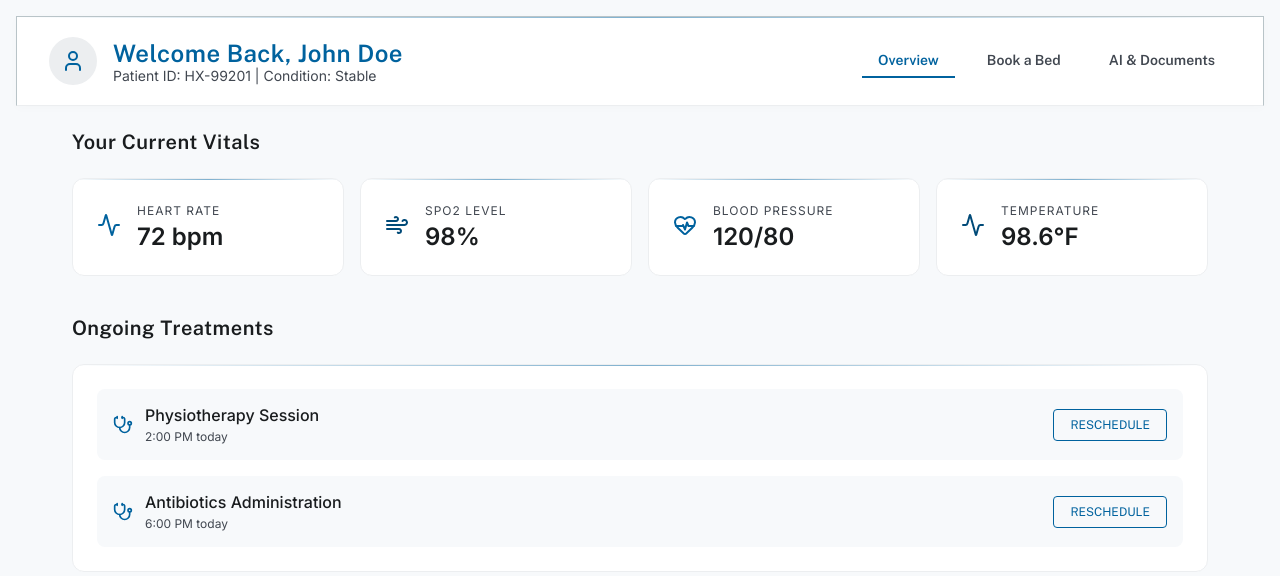
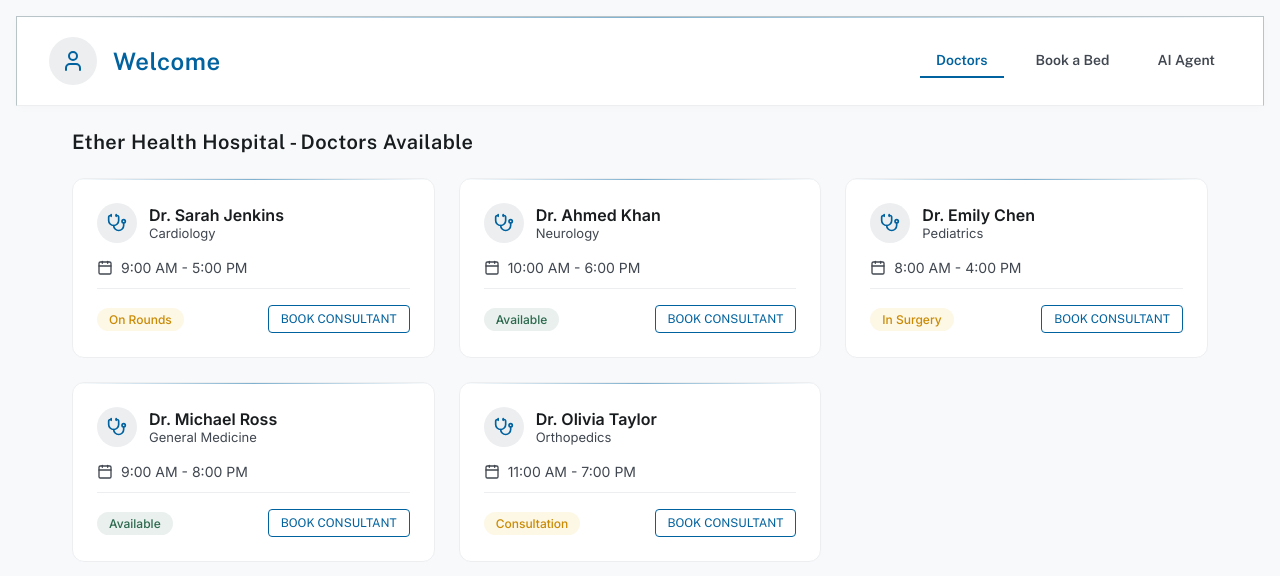
Before and after one commit to Sanskriti0605/CRISIS-OPS-TERMINAL, a React (Vite) app: page /patient-dashboard in a window 1280 px wide. Shown: the top 576 px of the page. Built offline with nearby package versions, Linux system fonts and the light colour scheme.

Commit message:
Enhance Patient Portal: Skip login screen, expand manual KYC form, center AI agent, and add hospital FAQ logic

```diff
--- a/src/pages/PatientDashboard.jsx
+++ b/src/pages/PatientDashboard.jsx
@@ -1,8 +1,8 @@
 import React, { useState } from 'react';
-import { User, Activity, FileText, Bed, MessageSquare, DownloadCloud, Stethoscope, Send, CheckCircle, Clock, Wind, HeartPulse } from 'lucide-react';
+import { User, Activity, FileText, Bed, MessageSquare, DownloadCloud, Stethoscope, Send, CheckCircle, Clock, Wind, HeartPulse, Upload, Users, Calendar } from 'lucide-react';
 
 export default function PatientDashboard() {
-    const [activeTab, setActiveTab] = useState('overview');
+    const [activeTab, setActiveTab] = useState('doctors');
     const [chatMessages, setChatMessages] = useState([
         { text: "Hello John! I am your AI Health Assistant. How can I help you today?", isBot: true, isAction: false }
     ]);
@@ -15,6 +15,8 @@ export default function PatientDashboard() {
     const [isFetchingDocs, setIsFetchingDocs] = useState(false);
     const [isThinking, setIsThinking] = useState(false);
     const [bookingStatus, setBookingStatus] = useState(null); // null | 'processing' | 'success' | 'kyc-required'
+    const [kycMethod, setKycMethod] = useState(null);
+    const [manualKycData, setManualKycData] = useState({ name: '', age: '', gender: 'Male', idType: 'Aadhar', file: null });
     const [hasSyncedDocs, setHasSyncedDocs] = useState(false);
     const [beds, setBeds] = useState([
         { id: 101, type: "General Ward", price: "₹4,000/day", status: "available" },
@@ -24,6 +26,14 @@ export default function PatientDashboard() {
     ]);
 
     const filteredBeds = beds.filter(b => wardFilter === 'All Wards' || b.type.includes(wardFilter));
+
+    const doctorsList = [
+        { id: 1, name: "Dr. Sarah Jenkins", specialty: "Cardiology", status: "On Rounds", time: "9:00 AM - 5:00 PM" },
+        { id: 2, name: "Dr. Ahmed Khan", specialty: "Neurology", status: "Available", time: "10:00 AM - 6:00 PM" },
+        { id: 3, name: "Dr. Emily Chen", specialty: "Pediatrics", status: "In Surgery", time: "8:00 AM - 4:00 PM" },
+        { id: 4, name: "Dr. Michael Ross", specialty: "General Medicine", status: "Available", time: "9:00 AM - 8:00 PM" },
+        { id: 5, name: "Dr. Olivia Taylor", specialty: "Orthopedics", status: "Consultation", time: "11:00 AM - 7:00 PM" },
+    ];
 
     const fetchDigilockerDocs = () => {
         setIsFetchingDocs(true);
@@ -36,8 +46,40 @@ export default function PatientDashboard() {
             setIsFetchingDocs(false);
             if (bookingStatus === 'kyc-required') {
                 setBookingStatus(null);
+                setKycMethod(null);
             }
         }, 2000);
+    };
+
+    const handleManualSubmit = (e) => {
+        e.preventDefault();
+        setIsFetchingDocs(true);
+        setTimeout(() => {
+            setHasSyncedDocs(true);
+            setIsFetchingDocs(false);
+            if (bookingStatus === 'kyc-required') {
+                setBookingStatus(null);
+                setKycMethod(null);
+            }
+        }, 1500);
+    };
+
+    const handleBookConsultation = async (doctor) => {
+        if (!hasSyncedDocs) {
+            setBookingStatus('kyc-required');
+            return;
+        }
+
+        setBookingStatus('processing');
+        await new Promise(resolve => setTimeout(resolve, 1500));
+
+        // Save booking to localStorage for Staff Terminal to read
+        const newBooking = { bedId: 'N/A', type: `Consultation - ${doctor.name}`, patient: manualKycData.name || 'John Doe', time: new Date().toLocaleTimeString([], {hour: '2-digit', minute:'2-digit'}) };
+        const savedBookings = JSON.parse(localStorage.getItem('recentBookings') || '[]');
+        localStorage.setItem('recentBookings', JSON.stringify([newBooking, ...savedBookings]));
+
+        setBookingStatus('success');
+        setTimeout(() => setBookingStatus(null), 3000); // clear notification
     };
 
     const handleBookBed = async (bedRequest) => {
@@ -138,6 +180,12 @@ export default function PatientDashboard() {
         else if (lowerText.includes('discharge') || lowerText.includes('leave') || lowerText.includes('home')) {
              botReply = "Discharge procedures usually take a couple of hours after the doctor's final approval. Your records indicate you might be eligible soon.";
         }
+        else if (lowerText.includes('good') || lowerText.includes('experienced') || lowerText.includes('qualified')) {
+             botReply = "Ether Health only employs top-tier, board-certified medical professionals. Our doctors are highly experienced and rank among the best in the region.";
+        }
+        else if (lowerText.includes('clean') || lowerText.includes('hygiene') || lowerText.includes('safe')) {
+             botReply = "Our hospital maintains rigorous hygiene standards. All wards and operating theaters are sanitized regularly, ensuring a spotless and safe environment.";
+        }
         else if (lowerText.includes('thank')) {
              botReply = "You're completely welcome! Wishing you a speedy recovery. Let me know if there's anything else you need.";
         }
@@ -160,59 +208,53 @@ export default function PatientDashboard() {
                         <User size={24} />
                     </div>
                     <div>
-                        <h1 style={{ fontSize: '24px', fontWeight: 600, color: 'var(--accent-primary)', textTransform: 'capitalize' }}>Welcome back, John Doe</h1>
-                        <div style={{ fontSize: '14px', color: 'var(--text-secondary)' }}>Patient ID: HX-99201 | Condition: Stable</div>
+                        <h1 style={{ fontSize: '24px', fontWeight: 600, color: 'var(--accent-primary)', textTransform: 'capitalize' }}>
+                            Welcome
+                        </h1>
                     </div>
                 </div>
                 <div style={{ display: 'flex', gap: '16px' }}>
-                    <button onClick={() => setActiveTab('overview')} className={`tab-btn ${activeTab === 'overview' ? 'active' : ''}`}>Overview</button>
+                    <button onClick={() => setActiveTab('doctors')} className={`tab-btn ${activeTab === 'doctors' ? 'active' : ''}`}>Doctors</button>
                     <button onClick={() => setActiveTab('beds')} className={`tab-btn ${activeTab === 'beds' ? 'active' : ''}`}>Book a Bed</button>
-                    <button onClick={() => setActiveTab('ai')} className={`tab-btn ${activeTab === 'ai' ? 'active' : ''}`}>AI & Documents</button>
+                    <button onClick={() => setActiveTab('ai')} className={`tab-btn ${activeTab === 'ai' ? 'active' : ''}`}>AI Agent</button>
                 </div>
             </header>
 
             {/* Main Content */}
             <div style={{ padding: '24px 32px', display: 'flex', flexDirection: 'column', gap: '24px', flex: 1, maxWidth: 1200, margin: '0 auto', width: '100%' }}>
 
-                {activeTab === 'overview' && (
+
+
+                {activeTab === 'doctors' && (
                     <>
-                        <h2 style={{ fontSize: 20, fontWeight: 600, color: 'var(--text-primary)' }}>Your Current Vitals</h2>
-                        <div style={{ display: 'grid', gridTemplateColumns: 'repeat(auto-fit, minmax(200px, 1fr))', gap: '16px' }}>
-                            {[
-                                { label: "Heart Rate", value: "72 bpm", icon: <Activity />, color: "var(--accent-primary)" },
-                                { label: "SpO2 Level", value: "98%", icon: <Wind />, color: "var(--accent-hover)" },
-                                { label: "Blood Pressure", value: "120/80", icon: <HeartPulse />, color: "var(--accent-primary)" },
-                                { label: "Temperature", value: "98.6°F", icon: <Activity />, color: "var(--accent-hover)" }
-                            ].map((v, i) => (
-                                <div key={i} className="glass-panel" style={{ padding: 24, borderRadius: 12, background: 'var(--bg-card)', border: '1px solid var(--bg-nav)', display: 'flex', alignItems: 'center', gap: 16 }}>
-                                    <div style={{ color: v.color }}>{v.icon}</div>
-                                    <div>
-                                        <div style={{ fontSize: 12, color: 'var(--text-secondary)', textTransform: 'uppercase', letterSpacing: 1 }}>{v.label}</div>
-                                        <div style={{ fontSize: 24, fontWeight: 700, marginTop: 4 }}>{v.value}</div>
+                        <div style={{ display: 'flex', justifyContent: 'space-between', alignItems: 'center' }}>
+                            <h2 style={{ fontSize: 20, fontWeight: 600, color: 'var(--text-primary)' }}>Ether Health Hospital - Doctors Available</h2>
+                        </div>
+                        <div style={{ display: 'grid', gridTemplateColumns: 'repeat(auto-fit, minmax(300px, 1fr))', gap: '24px' }}>
+                            {doctorsList.map((doc) => (
+                                <div key={doc.id} className="glass-panel" style={{ background: 'var(--bg-card)', borderRadius: 12, padding: 24, border: '1px solid var(--bg-nav)' }}>
+                                    <div style={{ display: 'flex', justifyContent: 'space-between', marginBottom: 16 }}>
+                                        <div style={{ display: 'flex', alignItems: 'center', gap: 12 }}>
+                                            <div style={{ width: 40, height: 40, borderRadius: '50%', background: 'var(--bg-nav)', color: 'var(--accent-primary)', display: 'flex', alignItems: 'center', justifyContent: 'center' }}>
+                                                <Stethoscope size={20} />
+                                            </div>
+                                            <div>
+                                                <div style={{ fontWeight: 600, fontSize: 16 }}>{doc.name}</div>
+                                                <div style={{ fontSize: 13, color: 'var(--text-secondary)' }}>{doc.specialty}</div>
+                                            </div>
+                                        </div>
+                                    </div>
+                                    <div style={{ display: 'flex', alignItems: 'center', gap: 8, fontSize: 14, marginBottom: 12, color: 'var(--text-secondary)' }}>
+                                        <Calendar size={16} /> {doc.time}
+                                    </div>
+                                    <div style={{ display: 'flex', alignItems: 'center', justifyContent: 'space-between', borderTop: '1px solid var(--bg-nav)', paddingTop: 16, marginTop: 'auto' }}>
+                                        <span style={{ fontSize: 12, padding: '4px 12px', borderRadius: 12, fontWeight: 500, background: doc.status === 'Available' ? 'rgba(44, 105, 78, 0.1)' : 'rgba(234, 179, 8, 0.1)', color: doc.status === 'Available' ? '#2c694e' : '#ca8a04' }}>
+                                            {doc.status}
+                                        </span>
+                                        <button className="btn-outline" style={{ fontSize: 12, padding: '6px 12px' }} onClick={() => handleBookConsultation(doc)}>Book Consultant</button>
                                     </div>
                                 </div>
                             ))}
-                        </div>
-
-                        <h2 style={{ fontSize: 20, fontWeight: 600, color: 'var(--text-primary)', marginTop: 16 }}>Ongoing Treatments</h2>
-                        <div className="glass-panel" style={{ background: 'var(--bg-card)', borderRadius: 12, padding: 24, border: '1px solid var(--bg-nav)' }}>
-                            <div style={{ display: 'flex', flexDirection: 'column', gap: 16 }}>
-                                {[
-                                    { name: "Physiotherapy Session", time: "2:00 PM today", status: "upcoming" },
-                                    { name: "Antibiotics Administration", time: "6:00 PM today", status: "upcoming" }
-                                ].map((t, i) => (
-                                    <div key={i} style={{ display: 'flex', justifyContent: 'space-between', alignItems: 'center', padding: '16px', background: 'var(--bg-main)', borderRadius: 8 }}>
-                                        <div style={{ display: 'flex', alignItems: 'center', gap: 12 }}>
-                                            <Stethoscope size={20} color="var(--accent-primary)" />
-                                            <div>
-                                                <div style={{ fontWeight: 500 }}>{t.name}</div>
-                                                <div style={{ fontSize: 12, color: 'var(--text-secondary)', marginTop: 4 }}>{t.time}</div>
-                                            </div>
-                                        </div>
-                                        <button className="btn-outline" style={{ fontSize: 12 }}>Reschedule</button>
-                                    </div>
-                                ))}
-                            </div>
                         </div>
                     </>
                 )}
@@ -262,34 +304,10 @@ export default function PatientDashboard() {
                 )}
 
                 {activeTab === 'ai' && (
-                    <div style={{ display: 'flex', gap: '24px', height: '65vh' }}>
-
-                        {/* Digilocker Panel */}
-                        <div className="glass-panel" style={{ flex: 1, background: 'var(--bg-card)', borderRadius: 12, display: 'flex', flexDirection: 'column', border: '1px solid var(--bg-nav)' }}>
-                            <div style={{ padding: 20, borderBottom: '1px solid var(--bg-nav)', display: 'flex', justifyContent: 'space-between', alignItems: 'center' }}>
-                                <div style={{ display: 'flex', alignItems: 'center', gap: 8, fontWeight: 600 }}><DownloadCloud color="var(--accent-primary)" /> DigiLocker Sync</div>
-                                <button onClick={fetchDigilockerDocs} disabled={isFetchingDocs} className="btn-primary" style={{ padding: '8px 16px', fontSize: 12 }}>
-                                    {isFetchingDocs ? 'Syncing...' : 'Sync Latest'}
-                                </button>
-                            </div>
-                            <div style={{ padding: 20, flex: 1, overflowY: 'auto', display: 'flex', flexDirection: 'column', gap: 12 }}>
-                                {digiDocs.map(doc => (
-                                    <div key={doc.id} style={{ padding: 16, background: 'var(--bg-nav)', borderRadius: 8, display: 'flex', justifyContent: 'space-between', alignItems: 'center' }}>
-                                        <div style={{ display: 'flex', alignItems: 'center', gap: 12 }}>
-                                            <FileText size={20} color="var(--text-secondary)" />
-                                            <div>
-                                                <div style={{ fontSize: 14, fontWeight: 500 }}>{doc.name}</div>
-                                                <div style={{ fontSize: 12, color: 'var(--text-secondary)', marginTop: 4 }}>Fetched: {doc.date}</div>
-                                            </div>
-                                        </div>
-                                        <CheckCircle size={16} color="#2c694e" />
-                                    </div>
-                                ))}
-                            </div>
-                        </div>
+                    <div style={{ display: 'flex', justifyContent: 'center', height: '65vh' }}>
 
                         {/* AI Assistant Chat */}
-                        <div className="glass-panel" style={{ flex: 1, background: 'var(--bg-card)', borderRadius: 12, display: 'flex', flexDirection: 'column', border: '1px solid var(--bg-nav)' }}>
+                        <div className="glass-panel" style={{ width: '100%', maxWidth: '800px', background: 'var(--bg-card)', borderRadius: 12, display: 'flex', flexDirection: 'column', border: '1px solid var(--bg-nav)' }}>
                             <div style={{ padding: 20, borderBottom: '1px solid var(--bg-nav)', display: 'flex', alignItems: 'center', gap: 8, fontWeight: 600 }}>
                                 <MessageSquare color="var(--accent-primary)" /> Sanctuary Health AI
                             </div>
@@ -364,19 +382,70 @@ export default function PatientDashboard() {
                             <>
                                 <FileText size={48} color="var(--accent-primary)" />
                                 <h3 style={{ fontSize: 20, fontWeight: 600, color: 'var(--text-primary)' }}>Documents Required</h3>
-                                <p style={{ color: 'var(--text-secondary)', marginBottom: 8 }}>As this is your first booking, we need to verify your medical identification before proceeding to payment.</p>
-                                <div style={{ display: 'flex', gap: 12, width: '100%', marginTop: 8 }}>
-                                    <button className="btn-outline" style={{ flex: 1 }} onClick={() => setBookingStatus(null)}>Cancel</button>
-                                    <button className="btn-primary" style={{ flex: 1, display: 'flex', justifyContent: 'center', alignItems: 'center', gap: 8 }} onClick={fetchDigilockerDocs} disabled={isFetchingDocs}>
-                                        {isFetchingDocs ? 'Syncing...' : <><DownloadCloud size={16} /> Sync DigiLocker</>}
-                                    </button>
-                                </div>
+                                <p style={{ color: 'var(--text-secondary)', marginBottom: 16 }}>As this is your first booking, we need to verify your medical identity.</p>
+
+                                {!kycMethod ? (
+                                    <div style={{ display: 'flex', flexDirection: 'column', gap: 12, width: '100%' }}>
+                                        <button className="btn-primary" style={{ padding: '16px', display: 'flex', alignItems: 'center', gap: 12, justifyContent: 'center', width: '100%' }} onClick={() => setKycMethod('digilocker')}>
+                                            <DownloadCloud size={20} /> Sync from DigiLocker
+                                        </button>
+                                        <button className="btn-outline" style={{ padding: '16px', display: 'flex', alignItems: 'center', gap: 12, justifyContent: 'center', width: '100%' }} onClick={() => setKycMethod('manual')}>
+                                            <Upload size={20} /> Manual Upload & KYC Form
+                                        </button>
+                                        <button style={{ background: 'transparent', border: 'none', color: 'var(--text-secondary)', marginTop: 8, cursor: 'pointer', textDecoration: 'underline' }} onClick={() => setBookingStatus(null)}>Cancel Booking</button>
+                                    </div>
+                                ) : kycMethod === 'digilocker' ? (
+                                    <div style={{ width: '100%', display: 'flex', flexDirection: 'column', gap: 16 }}>
+                                        <p style={{ color: 'var(--text-secondary)', fontSize: 14 }}>Connecting to DigiLocker servers securely...</p>
+                                        <button className="btn-primary" style={{ width: '100%', display: 'flex', justifyContent: 'center', alignItems: 'center', gap: 8 }} onClick={fetchDigilockerDocs} disabled={isFetchingDocs}>
+                                            {isFetchingDocs ? 'Syncing...' : 'Verify & Continue'}
+                                        </button>
+                                        <button className="btn-outline" style={{ width: '100%' }} onClick={() => setKycMethod(null)} disabled={isFetchingDocs}>Back</button>
+                                    </div>
+                                ) : (
+                                    <form onSubmit={handleManualSubmit} style={{ width: '100%', display: 'flex', flexDirection: 'column', gap: 16, textAlign: 'left' }}>
+                                        <div>
+                                            <label style={{ fontSize: 12, fontWeight: 600, color: 'var(--text-secondary)', marginBottom: 4, display: 'block' }}>Full Name</label>
+                                            <input type="text" required style={{ width: '100%', padding: 12, background: 'var(--bg-main)', border: '1px solid var(--bg-nav)', borderRadius: 8, color: 'var(--text-primary)' }} value={manualKycData.name} onChange={(e) => setManualKycData({...manualKycData, name: e.target.value})} />
+                                        </div>
+                                        <div style={{ display: 'flex', gap: 12 }}>
+                                            <div style={{ flex: 1 }}>
+                                                <label style={{ fontSize: 12, fontWeight: 600, color: 'var(--text-secondary)', marginBottom: 4, display: 'block' }}>Age</label>
+                                                <input type="number" required style={{ width: '100%', padding: 12, background: 'var(--bg-main)', border: '1px solid var(--bg-nav)', borderRadius: 8, color: 'var(--text-primary)' }} value={manualKycData.age} onChange={(e) => setManualKycData({...manualKycData, age: e.target.value})} />
+                                            </div>
+                                            <div style={{ flex: 1 }}>
+                                                <label style={{ fontSize: 12, fontWeight: 600, color: 'var(--text-secondary)', marginBottom: 4, display: 'block' }}>Gender</label>
+                                                <select className="input-field" style={{ width: '100%', background: 'var(--bg-main)', border: '1px solid var(--bg-nav)', color: 'var(--text-primary)', padding: 12, borderRadius: 8 }} value={manualKycData.gender} onChange={(e) => setManualKycData({...manualKycData, gender: e.target.value})}>
+                                                    <option>Male</option>
+                                                    <option>Female</option>
+                                                    <option>Other</option>
+                                                </select>
+                                            </div>
+                                        </div>
+                                        <div>
+                                            <label style={{ fontSize: 12, fontWeight: 600, color: 'var(--text-secondary)', marginBottom: 4, display: 'block' }}>ID Type</label>
+                                            <select className="input-field" style={{ width: '100%', background: 'var(--bg-main)', border: '1px solid var(--bg-nav)', color: 'var(--text-primary)', padding: 12, borderRadius: 8 }} value={manualKycData.idType} onChange={(e) => setManualKycData({...manualKycData, idType: e.target.value})}>
+                                                <option>Aadhar Card</option>
+                                                <option>PAN Card</option>
+                                                <option>Voter ID</option>
+                                            </select>
+                                        </div>
+                                        <div>
+                                            <label style={{ fontSize: 12, fontWeight: 600, color: 'var(--text-secondary)', marginBottom: 4, display: 'block' }}>Upload Document (PDF/JPG)</label>
+                                            <input type="file" required style={{ width: '100%', padding: 12, background: 'var(--bg-main)', border: '1px solid var(--bg-nav)', borderRadius: 8, color: 'var(--text-primary)' }} onChange={(e) => setManualKycData({...manualKycData, file: e.target.files[0]})} />
+                                        </div>
+                                        <button type="submit" className="btn-primary" style={{ width: '100%', marginTop: 8 }} disabled={isFetchingDocs}>
+                                            {isFetchingDocs ? 'Uploading...' : 'Submit Form'}
+                                        </button>
+                                        <button type="button" className="btn-outline" style={{ width: '100%' }} onClick={() => setKycMethod(null)} disabled={isFetchingDocs}>Back</button>
+                                    </form>
+                                )}
                             </>
                         ) : (
                             <>
                                 <CheckCircle size={48} color="#2c694e" />
                                 <h3 style={{ fontSize: 20, fontWeight: 600, color: 'var(--text-primary)' }}>Booking Confirmed!</h3>
-                                <p style={{ color: 'var(--text-secondary)' }}>The staff has been notified. We will escort you shortly.</p>
+                                <p style={{ color: 'var(--text-secondary)' }}>Your request has been successfully processed and staff notified.</p>
                             </>
                         )}
                     </div>
```
Also changed, not shown: src/pages/Login.jsx (+5 -2 lines).
